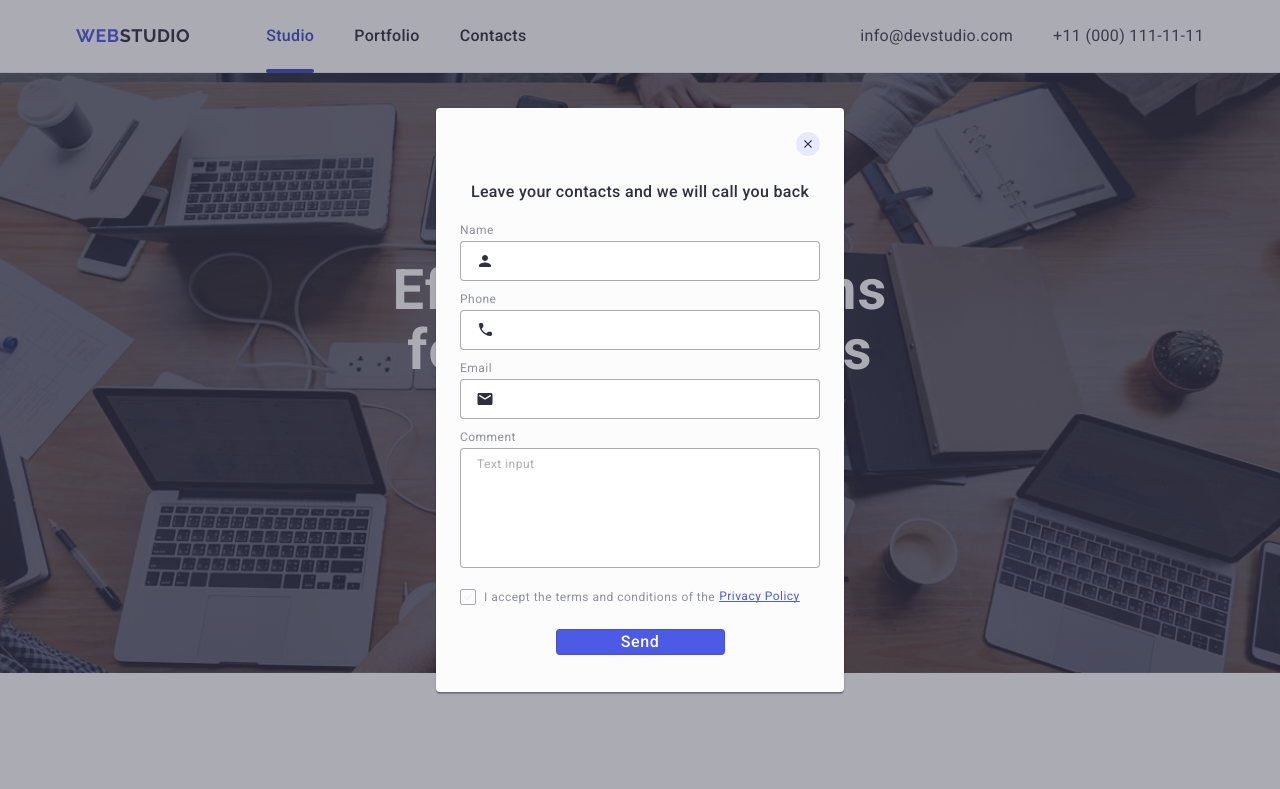
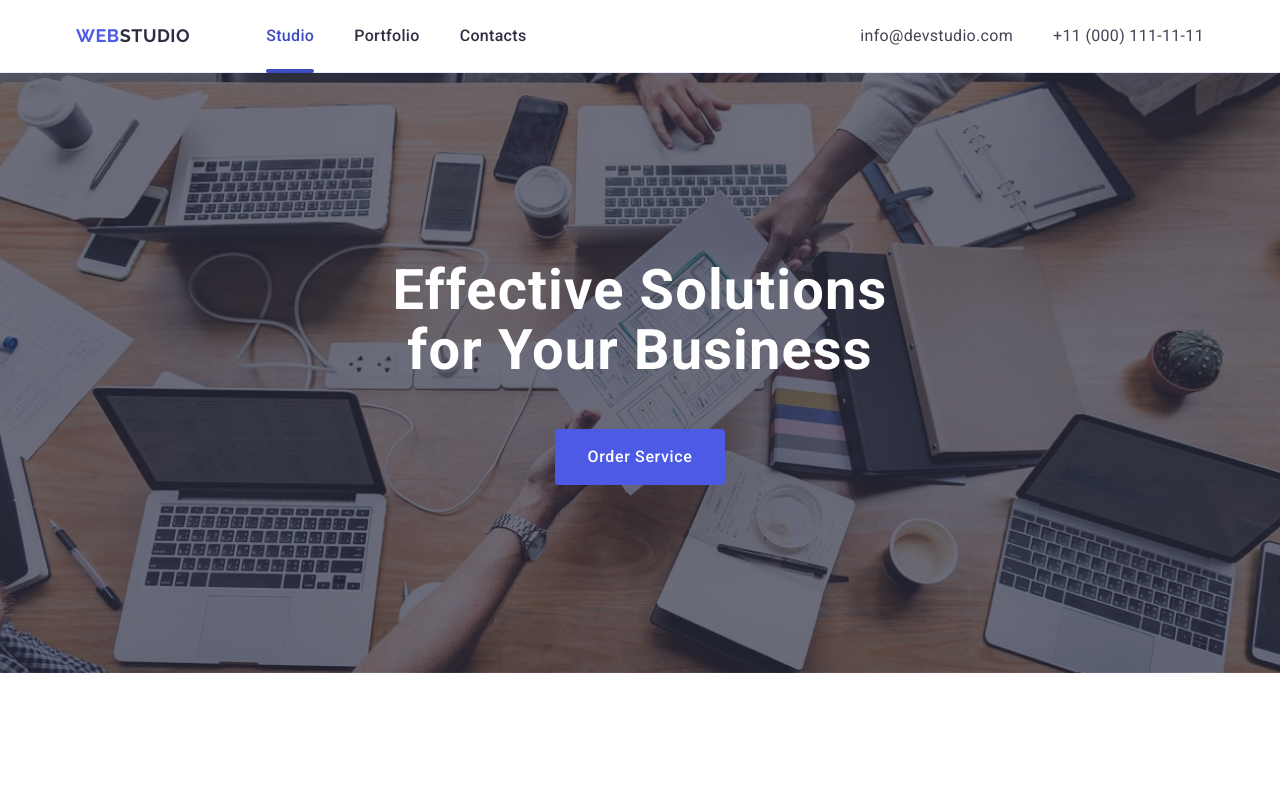
Before and after one commit to LinaShkrobot/goit-markup-hw-05, a plain HTML site: page index.html in a window 1280 px wide. Shown: the top 789 px of the page. Drawn offline with nearby package versions, Linux system fonts and the light colour scheme.

```diff
--- a/css/styles.css
+++ b/css/styles.css
@@ -473,11 +473,11 @@ img {
     visibility 250ms cubic-bezier(0.4, 0, 0.2, 1);
 }
 
-.backdrop.is-open {
+/* .backdrop.is-open {
   opacity: 1;
   visibility: visible;
   pointer-events: auto;
-}
+} */
 
 .modal {
   position: absolute;
```
